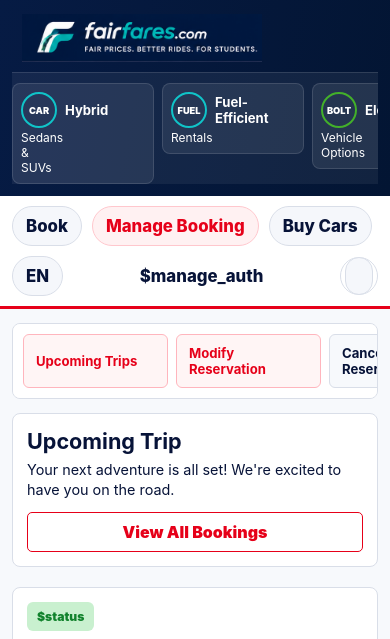
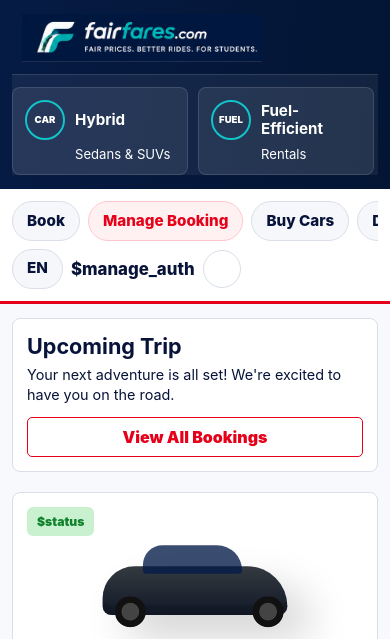
Before and after one commit to sriramreddy42/fairfares.space, a Python web app: template templates/dashboard.html in a window 390 px wide. Shown: the top 639 px of the page. Run offline with Jinja, Linux system fonts and the light colour scheme; the template is opened without the code that fills it, so the values that code supplies are empty.

Commit message:
Clean up mobile manage header

```diff
--- a/static/css/styles.css
+++ b/static/css/styles.css
@@ -1605,14 +1605,14 @@ legend { font-size: 0.86rem; font-weight: 900; text-transform: uppercase; }
 
   .top-brand {
     display: grid;
-    gap: 10px;
-    padding: 14px 16px 12px;
+    gap: 12px;
+    padding: 14px 16px;
   }
 
   .logo-lockup img,
   .login-logo img {
-    max-height: 56px;
-    max-width: 300px;
+    max-height: 58px;
+    max-width: 320px;
   }
 
   .top-benefits,
@@ -1620,12 +1620,12 @@ legend { font-size: 0.86rem; font-weight: 900; text-transform: uppercase; }
     background: rgba(255, 255, 255, 0.06);
     border-top: 1px solid rgba(255, 255, 255, 0.12);
     display: grid;
-    gap: 8px;
-    grid-auto-columns: minmax(142px, 1fr);
+    gap: 10px;
+    grid-auto-columns: minmax(176px, 1fr);
     grid-auto-flow: column;
     margin: 0;
     overflow-x: auto;
-    padding: 10px 0 0;
+    padding: 12px 0 0;
     scrollbar-width: none;
     width: 100%;
   }
@@ -1639,57 +1639,66 @@ legend { font-size: 0.86rem; font-weight: 900; text-transform: uppercase; }
   }
 
   .benefit-pill {
+    align-items: center;
     background: rgba(255, 255, 255, 0.08);
     border: 1px solid rgba(255, 255, 255, 0.12);
     border-radius: 8px;
-    gap: 2px 8px;
-    grid-template-columns: 36px minmax(0, 1fr);
+    gap: 2px 10px;
+    grid-template-columns: 40px minmax(0, 1fr);
+    min-height: 88px;
     min-width: 0;
-    padding: 8px;
+    padding: 10px 12px;
   }
 
   .circle-icon {
     border-width: 2px;
-    font-size: 0.58rem;
-    height: 36px;
-    width: 36px;
+    font-size: 0.6rem;
+    height: 40px;
+    width: 40px;
   }
 
   .benefit-pill strong {
+    font-size: 0.95rem;
+    line-height: 1.15;
+  }
+
+  .benefit-pill span:last-child {
     font-size: 0.82rem;
-  }
-
-  .benefit-pill span:last-child {
-    font-size: 0.75rem;
+    grid-column: 2;
+    line-height: 1.25;
   }
 
   .main-nav {
     align-items: stretch;
-    gap: 10px;
+    gap: 8px;
     min-height: auto;
-    padding: 10px 16px;
+    padding: 12px 16px;
   }
 
   .nav-links,
   .nav-actions {
     align-items: center;
     flex-direction: row;
-    gap: 10px;
+    gap: 8px;
     overflow-x: auto;
     padding-bottom: 0;
+    scrollbar-width: none;
     white-space: nowrap;
   }
 
   .nav-links a,
-  .nav-actions a,
-  .nav-actions span,
+  .nav-actions > a,
+  .nav-actions > span,
   .user-chip {
     background: #f5f7fb;
     border: 1px solid var(--line);
     border-radius: 999px;
     display: inline-flex;
-    min-height: 38px;
-    padding: 9px 13px;
+    font-size: 0.95rem;
+    justify-content: center;
+    line-height: 1;
+    min-height: 40px;
+    padding: 10px 14px;
   }
 
   .nav-links a {
@@ -1706,7 +1715,7 @@ legend { font-size: 0.86rem; font-weight: 900; text-transform: uppercase; }
   }
 
   .nav-actions {
-    justify-content: space-between;
+    justify-content: flex-start;
   }
 
   .nav-actions > * {
@@ -1899,6 +1908,10 @@ legend { font-size: 0.86rem; font-weight: 900; text-transform: uppercase; }
 
   .manage-sidebar a b {
     font-size: 0.82rem;
+  }
+
+  .manage-screen .manage-sidebar {
+    display: none;
   }
 
   .page-heading {
--- a/templates/auth.html
+++ b/templates/auth.html
@@ -4,7 +4,7 @@
   <meta charset="utf-8">
   <meta name="viewport" content="width=device-width, initial-scale=1">
   <title>$mode | FairFares</title>
-  <link rel="stylesheet" href="/static/css/styles.css?v=mobile-2">
+  <link rel="stylesheet" href="/static/css/styles.css?v=mobile-3">
 </head>
 <body class="login-screen">
   <header class="login-top">
--- a/templates/dashboard.html
+++ b/templates/dashboard.html
@@ -4,7 +4,7 @@
   <meta charset="utf-8">
   <meta name="viewport" content="width=device-width, initial-scale=1">
   <title>Manage Booking | FairFares</title>
-  <link rel="stylesheet" href="/static/css/styles.css?v=mobile-2">
+  <link rel="stylesheet" href="/static/css/styles.css?v=mobile-3">
   <script defer src="/static/js/app.js?v=11"></script>
 </head>
 <body class="manage-screen">
--- a/templates/index.html
+++ b/templates/index.html
@@ -4,7 +4,7 @@
   <meta charset="utf-8">
   <meta name="viewport" content="width=device-width, initial-scale=1">
   <title>$brand | Student Car Rentals</title>
-  <link rel="stylesheet" href="/static/css/styles.css?v=mobile-2">
+  <link rel="stylesheet" href="/static/css/styles.css?v=mobile-3">
   <script defer src="/static/js/app.js"></script>
 </head>
 <body>
```
